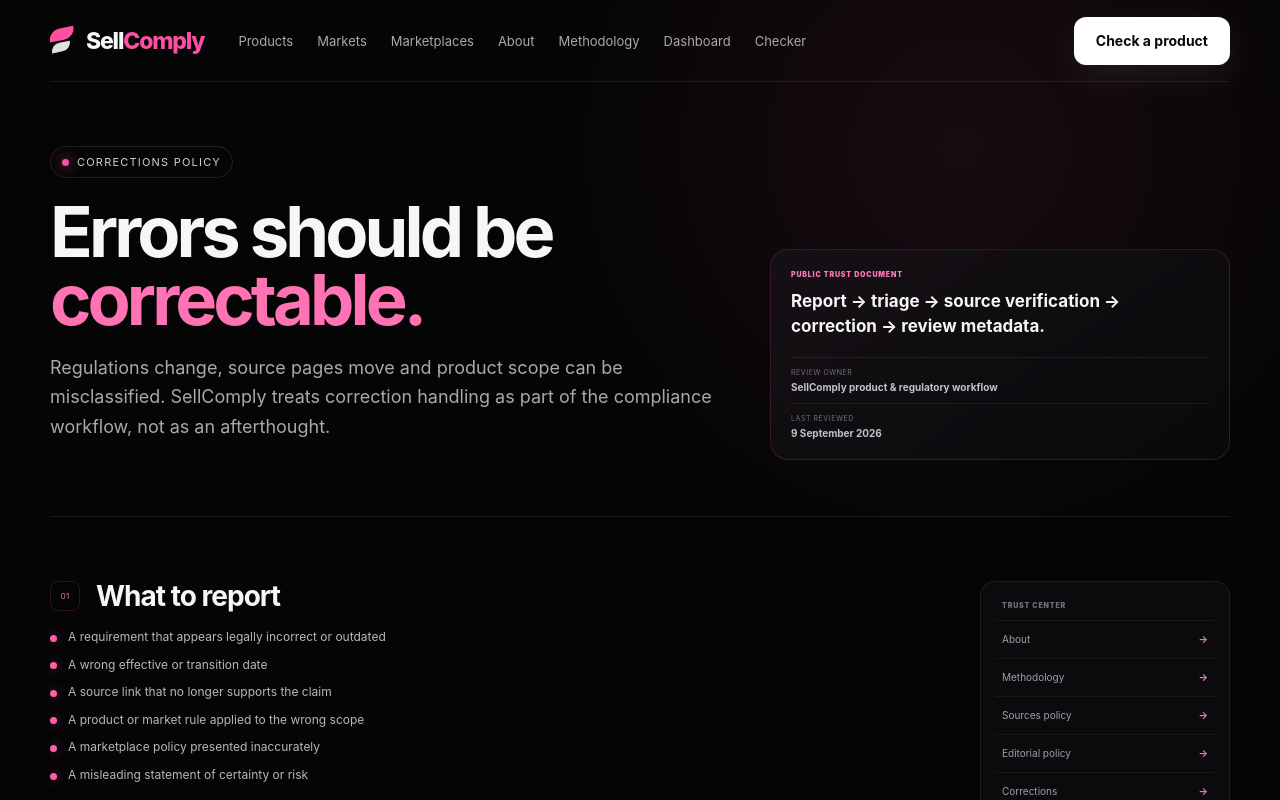
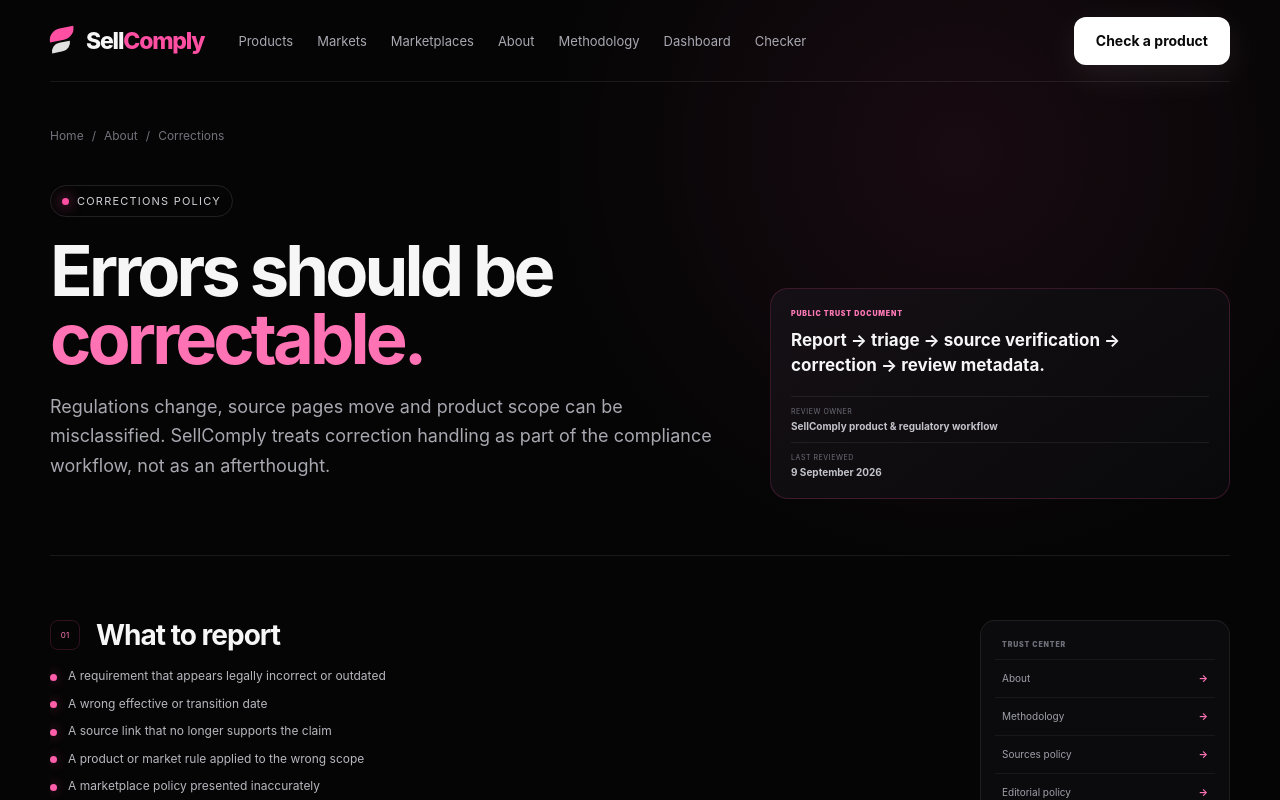
Before and after one commit to SviatF/sell-comply, a Next.js app: page /corrections in a window 1280 px wide. Shown: the top 800 px of the page. Built offline with nearby package versions, Linux system fonts and the light colour scheme.

Commit message:
seo: bind /corrections breadcrumb path

```diff
--- a/app/corrections/page.tsx
+++ b/app/corrections/page.tsx
@@ -11,6 +11,7 @@ export const metadata: Metadata = {
 export default function CorrectionsPage() {
   return (
     <TrustPolicyPage
+      path="/corrections"
       eyebrow="CORRECTIONS POLICY"
       title="Errors should be"
       accent="correctable."
```
